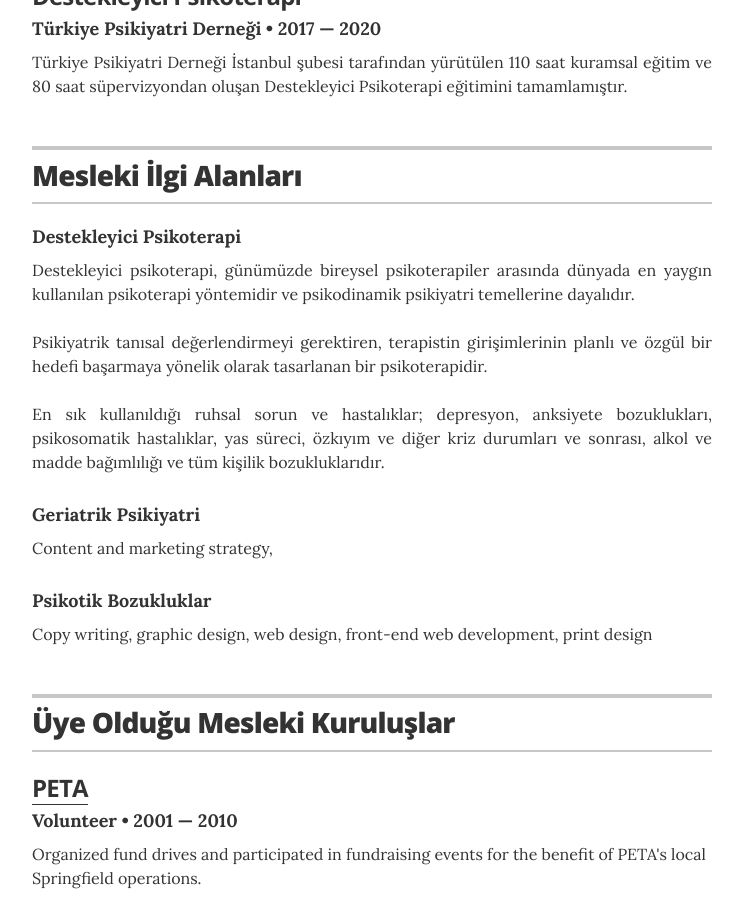
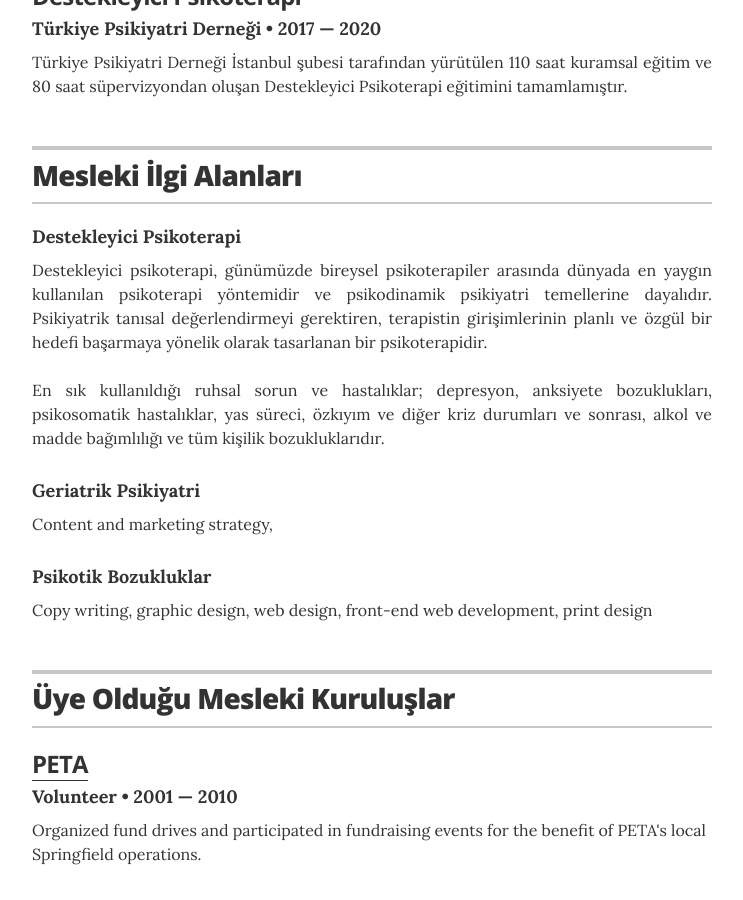
Before and after one commit to ibucgun/ibucgun.github.io, a Jekyll site: the page built from index.html, in a window 1280 px wide and 900 px high, scrolled down 1626 px. Shown: the whole window, without its empty margins (268-1011 px from the left). Built offline with Jekyll 4.4.1, drawn with Linux system fonts in a browser that asks for light colours.

Commit message:
Güncellendi

```diff
--- a/_data/skills.yml
+++ b/_data/skills.yml
@@ -1,6 +1,6 @@
 # Mesleki İlgi Alanları
 - skill: Destekleyici Psikoterapi
-  description: Destekleyici psikoterapi, günümüzde bireysel psikoterapiler arasında dünyada en yaygın kullanılan psikoterapi yöntemidir ve psikodinamik psikiyatri temellerine dayalıdır. <br><br> Psikiyatrik tanısal değerlendirmeyi gerektiren, terapistin girişimlerinin planlı ve özgül bir hedefi başarmaya yönelik olarak tasarlanan bir psikoterapidir. <br><br>En sık kullanıldığı ruhsal sorun ve hastalıklar; depresyon, anksiyete bozuklukları, psikosomatik hastalıklar, yas süreci, özkıyım ve diğer kriz durumları ve sonrası, alkol ve madde bağımlılığı ve tüm kişilik bozukluklarıdır.
+  description: Destekleyici psikoterapi, günümüzde bireysel psikoterapiler arasında dünyada en yaygın kullanılan psikoterapi yöntemidir ve psikodinamik psikiyatri temellerine dayalıdır. Psikiyatrik tanısal değerlendirmeyi gerektiren, terapistin girişimlerinin planlı ve özgül bir hedefi başarmaya yönelik olarak tasarlanan bir psikoterapidir. <br><br>En sık kullanıldığı ruhsal sorun ve hastalıklar; depresyon, anksiyete bozuklukları, psikosomatik hastalıklar, yas süreci, özkıyım ve diğer kriz durumları ve sonrası, alkol ve madde bağımlılığı ve tüm kişilik bozukluklarıdır.
 
 # Communications strategy
 - skill: Geriatrik Psikiyatri
```
